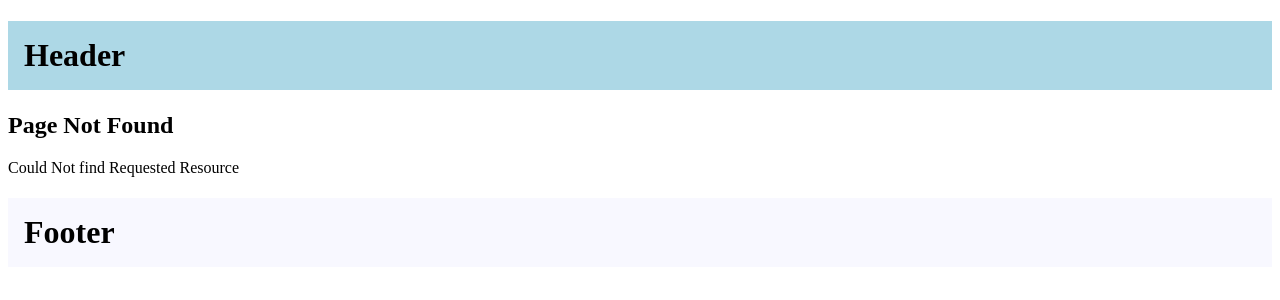
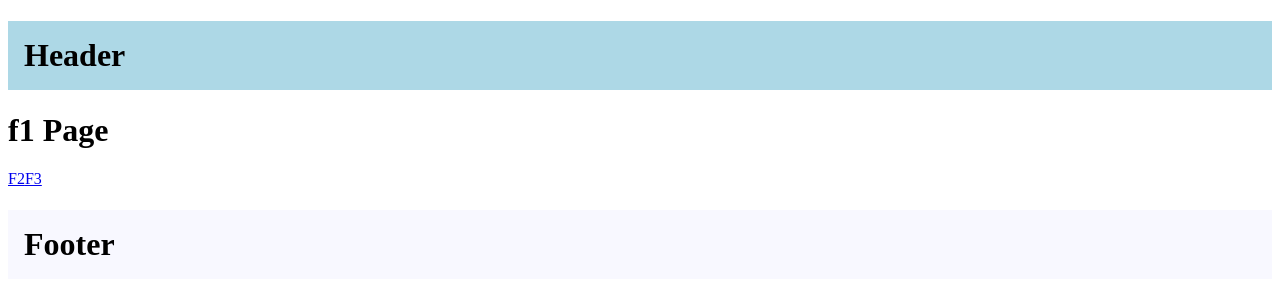
Before and after one commit to PiyushGoyal12/learning-Next, a Next.js app: page /f1 in a window 1280 px wide. Before the commit this address had no page. Shown: the top 300 px of the page. Built offline with nearby package versions, Linux system fonts and the light colour scheme.

Commit message:
intercepting routes

```diff
--- /dev/null
+++ b/src/app/f1/(.)f2/page.tsx
@@ -0,0 +1,3 @@
+export default function InterceptedF2() {
+    return <h1>(.) Intecepted F2 Page</h1>;
+}
--- /dev/null
+++ b/src/app/f1/(..)f3/page.tsx
@@ -0,0 +1,3 @@
+export default function InterceptedF3() {
+    return <h1>Intercepted F3 Page </h1>;
+}
--- /dev/null
+++ b/src/app/f1/f2/(..)(..)f4/page.tsx
@@ -0,0 +1,3 @@
+export default function InterceptedF4() {
+    return <h1>(..)(..)Inteceptes F4 Page from F2</h1>;
+}
--- /dev/null
+++ b/src/app/f1/f2/inner-f2/(...)f5/page.tsx
@@ -0,0 +1,3 @@
+export default function InterceptedF5() {
+    return <h1>(...) Intercepted F5 Page</h1>;
+}
--- /dev/null
+++ b/src/app/f1/page.tsx
@@ -0,0 +1,13 @@
+import Link from "next/link";
+
+export default function F1() {
+    return (
+        <>
+            <h1>f1 Page</h1>
+            <div>
+                <Link href="/f1/f2">F2</Link>
+                <Link href="/f3">F3</Link>
+            </div>
+        </>
+    );
+}
--- /dev/null
+++ b/src/app/f3/page.tsx
@@ -0,0 +1,3 @@
+export default function F3() {
+    return <h1>F3 Page</h1>;
+}
--- /dev/null
+++ b/src/app/f4/page.tsx
@@ -0,0 +1,3 @@
+export default function F4() {
+    return <h1>F4 Page</h1>;
+}
--- /dev/null
+++ b/src/app/f5/page.tsx
@@ -0,0 +1,3 @@
+export default function F5() {
+    return <h1>F5 Page</h1>;
+}
```
Also changed, not shown: src/app/f1/f2/inner-f2/page.tsx (added, +9 -0 lines), src/app/f1/f2/page.tsx (added, +10 -0 lines).
